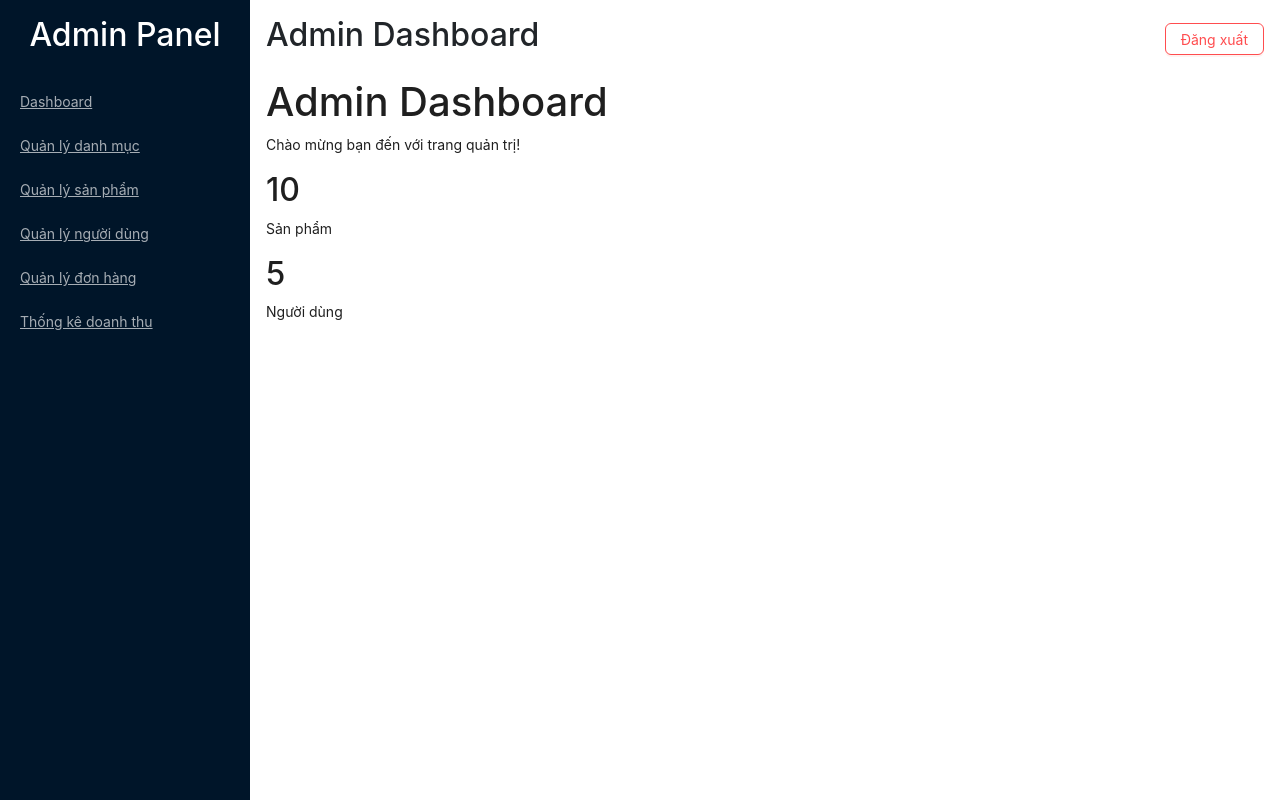
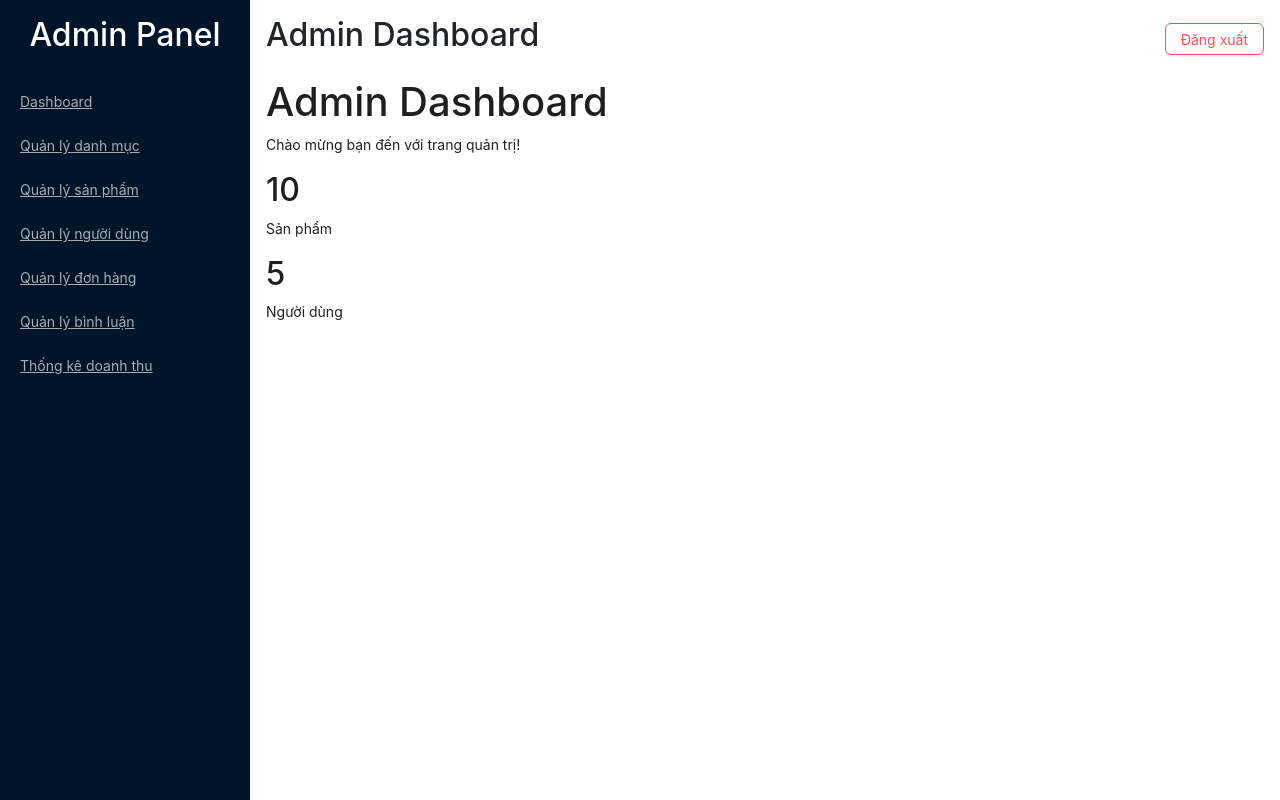
Before and after one commit to Meliodasad/WEB2091-FrameWork2-Uniqlo, a React (Vite) app: page /admin in a window 1280 px wide. Built offline with nearby package versions, Linux system fonts and the light colour scheme; sample sign-in values are in the browser's storage.

Commit message:
sua loi quan li binh luan

```diff
--- a/db.json
+++ b/db.json
@@ -74,13 +74,7 @@
     }
   ],
   "reviews": [
-    {
-      "id": "1743426368887",
-      "productId": "2",
-      "user": "Thanh Phong",
-      "comment": "Bình luận thật sự có đầu óc",
-      "rating": 3
-    }
+
   ],
   "users": [
     {
--- a/src/components/Sidebar.tsx
+++ b/src/components/Sidebar.tsx
@@ -1,4 +1,4 @@
-import React from "react";
+
 import { Link } from "react-router-dom";
 import "./Sidebar.css"; // File CSS riêng
 
--- a/src/layouts/AdminLayout.tsx
+++ b/src/layouts/AdminLayout.tsx
@@ -35,6 +35,9 @@ const AdminLayout = () => {
           <Menu.Item key="orders">
             <Link to="/admin/orders">Quản lý đơn hàng</Link>
           </Menu.Item>
+          <Menu.Item key="AdminComments">
+            <Link to="/admin/AdminComments">Quản lý bình luận</Link>
+          </Menu.Item>
           <Menu.Item key="reports">
             <Link to="/admin/reports">Thống kê doanh thu</Link>
           </Menu.Item>
```
